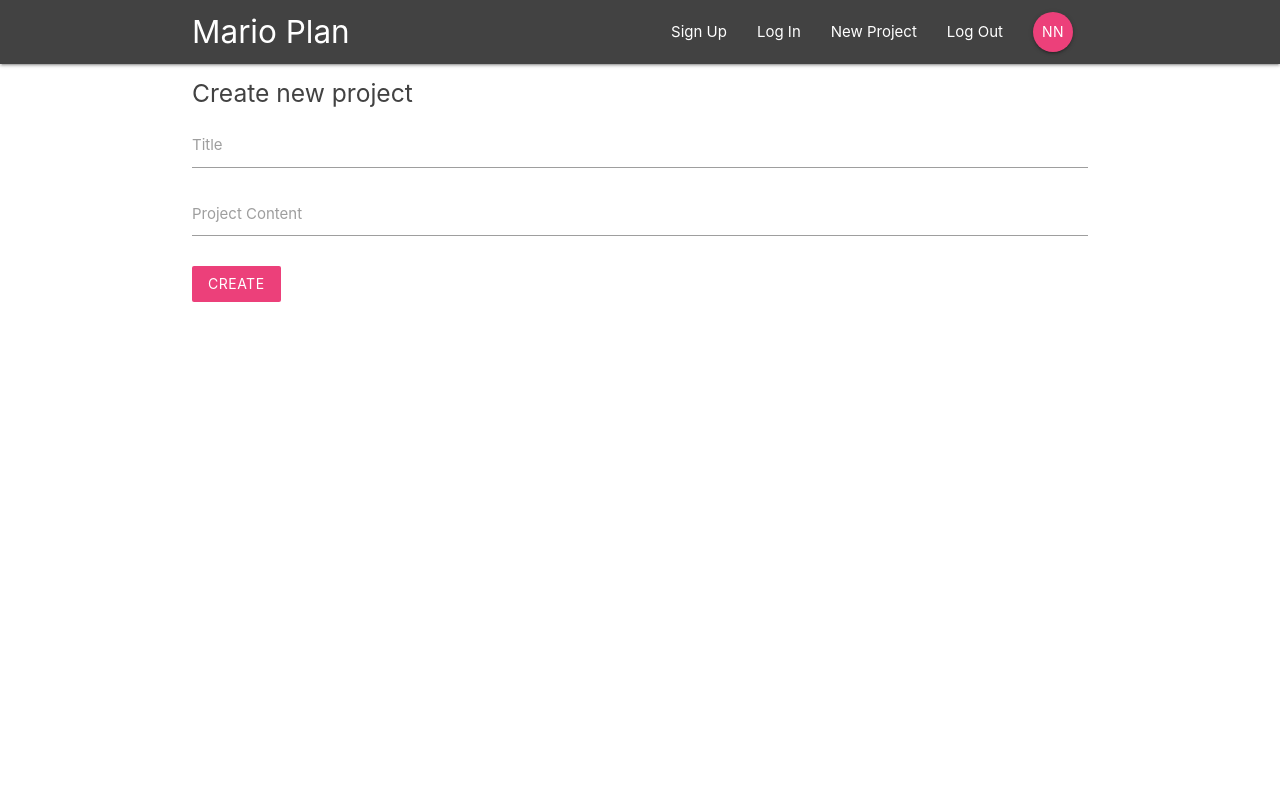
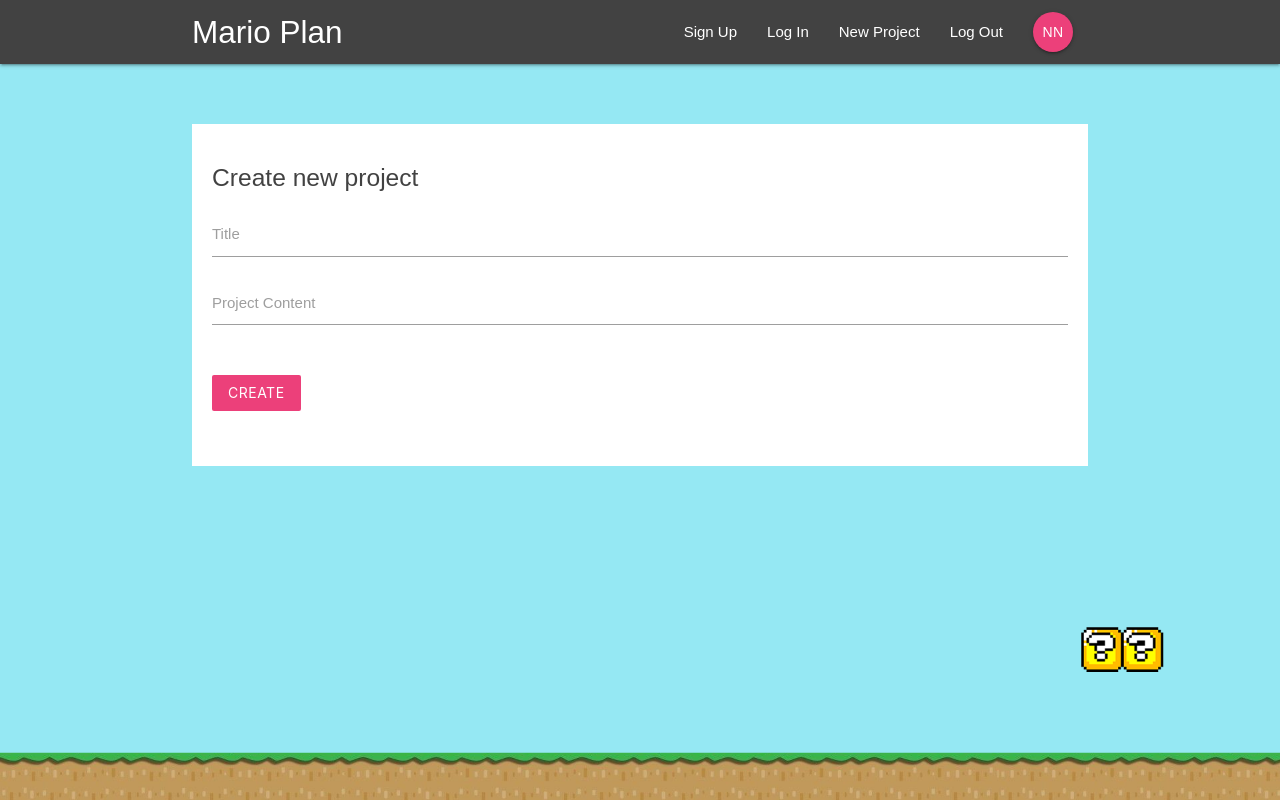
Before and after one commit to ROIZENGH/firebase-plan, a React (Create React App) app: page /create in a window 1280 px wide. Built offline with nearby package versions, Linux system fonts and the light colour scheme.

Commit message:
tutorial #10

```diff
--- a/src/components/layout/SignedInLinks.js
+++ b/src/components/layout/SignedInLinks.js
@@ -4,7 +4,7 @@
 const SignedInLinks = () => {
     return(
         <ul className="right">
-            <li><NavLink to="/">New Project</NavLink></li>
+            <li><NavLink to="/create">New Project</NavLink></li>
             <li><NavLink to="/">Log Out</NavLink></li>
             <li><NavLink to="/" className="btn btn-floating pink lighten-1">NN</NavLink></li>
         </ul>
--- a/src/components/layout/SignedOutLinks.js
+++ b/src/components/layout/SignedOutLinks.js
@@ -4,8 +4,8 @@
 const SignedOutLinks = () => {
     return(
         <ul className="right">
-            <li><NavLink to="/">Sign Up</NavLink></li>
-            <li><NavLink to="/">Log In</NavLink></li>
+            <li><NavLink to="/signup">Sign Up</NavLink></li>
+            <li><NavLink to="/signin">Log In</NavLink></li>
         </ul>
     )
 };
--- a/src/components/projects/ProjectList.js
+++ b/src/components/projects/ProjectList.js
@@ -8,6 +8,7 @@
             <ProjectSummary />
             <ProjectSummary />
             <ProjectSummary />
+            <ProjectSummary />
         </div>
     )
 }
--- a/src/index.css
+++ b/src/index.css
@@ -1,13 +1,33 @@
-body {
+html {
+
+  min-height: 100%;
+
+}
+  body {
   margin: 0;
-  font-family: -apple-system, BlinkMacSystemFont, 'Segoe UI', 'Roboto', 'Oxygen',
-    'Ubuntu', 'Cantarell', 'Fira Sans', 'Droid Sans', 'Helvetica Neue',
-    sans-serif;
-  -webkit-font-smoothing: antialiased;
-  -moz-osx-font-smoothing: grayscale;
+  padding: 0;
+  font-family: sans-serif;
+  background: url(http://localhost:3000/img/mario-bg.png);
+  background-size: 100%;
+  background-position:right bottom;
+  background-repeat: no-repeat;
+  background-color: #95e8f3;
+  min-height: 100%;
 }
 
-code {
-  font-family: source-code-pro, Menlo, Monaco, Consolas, 'Courier New',
-    monospace;
+form {
+  padding: 20px;
+  margin-top: 60px;
 }
+
+form button, form h5 {
+  margin: 20px 0;
+}
+
+input[type=text]:not(.browser-default):focus:not([readonly]),
+input[type=email]:not(.browser-default):focus:not([readonly]),
+input[type=password]:not(.browser-default):focus:not([readonly]),
+textarea.materialize-textarea:focus:not([readonly]){
+  border-color: #ec407a;
+  box-shadow: none;
+}
```
Also changed, not shown: public/img/mario-bg.png (added).
